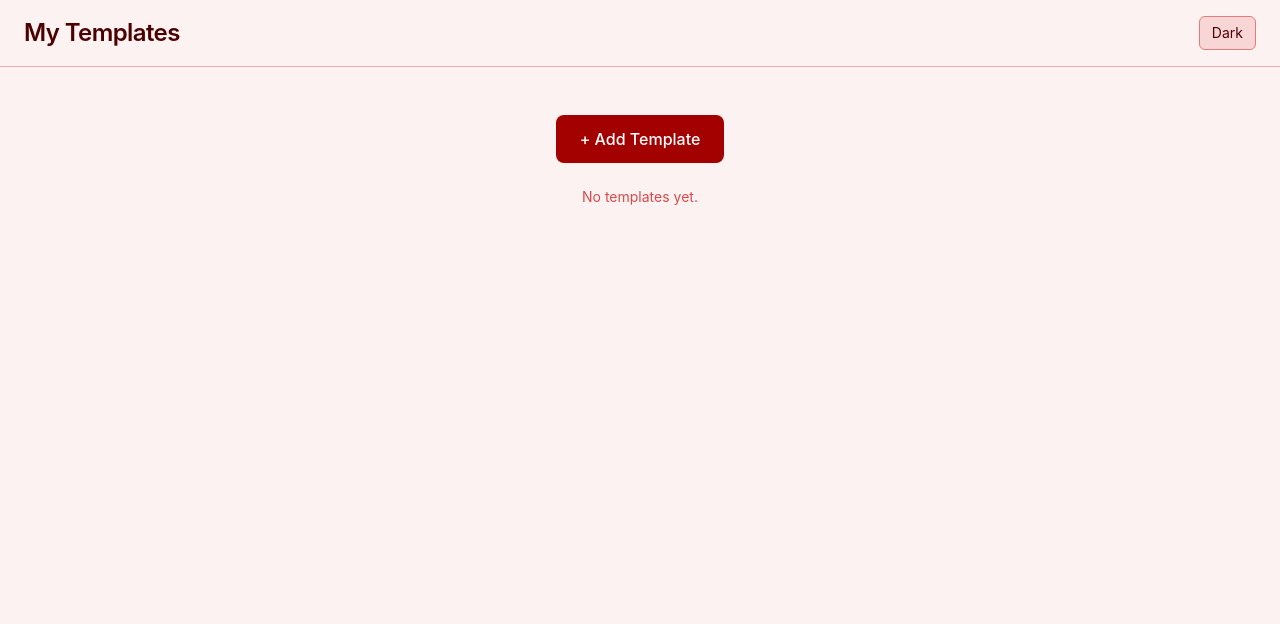
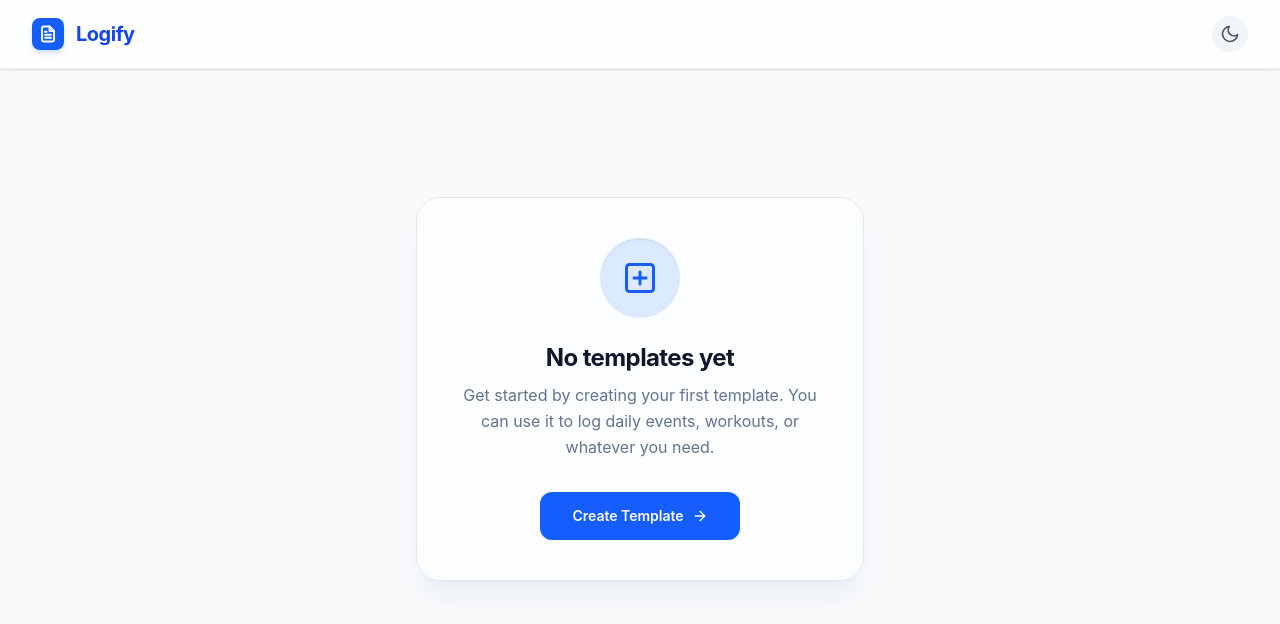
Before and after one commit to ieatcode4breakfast/casuaLogs, a React (Vite) app: page / in a window 1280 px wide. Shown: the top 624 px of the page. Built offline with nearby package versions, Linux system fonts and the light colour scheme.

Commit message:
Update UI design to blue solid theme and add design guidelines

```diff
--- a/src/App.tsx
+++ b/src/App.tsx
@@ -15,29 +15,49 @@ function App() {
   }, [dark])
 
   return (
-    <div className="min-h-screen bg-maroon-50 text-maroon-950 dark:bg-maroon-950 dark:text-maroon-100 font-sans">
-      <header className="flex items-center justify-between px-6 py-4 border-b border-maroon-200 dark:border-maroon-800">
-        <h1 className="text-2xl font-semibold tracking-tight text-maroon-900 dark:text-maroon-100">
-          My Templates
-        </h1>
+    <div className="min-h-screen bg-slate-50 dark:bg-slate-950 text-slate-900 dark:text-slate-100 font-sans selection:bg-blue-200 dark:selection:bg-blue-800 transition-colors duration-300">
+      <header className="sticky top-0 z-10 backdrop-blur-md bg-white/70 dark:bg-slate-950/70 border-b border-slate-200/50 dark:border-slate-800/50 px-8 py-4 flex items-center justify-between shadow-sm">
+        <div className="flex items-center gap-3">
+          <div className="flex h-8 w-8 items-center justify-center rounded-lg bg-blue-600 text-white shadow-md shadow-blue-500/20">
+            <svg xmlns="http://www.w3.org/2000/svg" width="18" height="18" viewBox="0 0 24 24" fill="none" stroke="currentColor" strokeWidth="2.5" strokeLinecap="round" strokeLinejoin="round"><path d="M14 2H6a2 2 0 0 0-2 2v16a2 2 0 0 0 2 2h12a2 2 0 0 0 2-2V8z"/><polyline points="14 2 14 8 20 8"/><line x1="16" y1="13" x2="8" y2="13"/><line x1="16" y1="17" x2="8" y2="17"/><polyline points="10 9 9 9 8 9"/></svg>
+          </div>
+          <h1 className="text-xl font-bold tracking-tight text-blue-700 dark:text-blue-400">
+            Logify
+          </h1>
+        </div>
         <button
           type="button"
           onClick={() => setDark(d => !d)}
-          className="px-3 py-1.5 text-sm rounded-md border border-maroon-300 dark:border-maroon-700 bg-maroon-100 dark:bg-maroon-800 text-maroon-900 dark:text-maroon-100 hover:bg-maroon-200 dark:hover:bg-maroon-700 transition-colors"
+          aria-label="Toggle dark mode"
+          className="cursor-pointer p-2 rounded-full bg-slate-100 dark:bg-slate-800 text-slate-600 dark:text-slate-300 hover:bg-slate-200 dark:hover:bg-slate-700 transition-colors focus:outline-none focus:ring-2 focus:ring-blue-500/50"
         >
-          {dark ? 'Light' : 'Dark'}
+          {dark ? (
+            <svg xmlns="http://www.w3.org/2000/svg" width="20" height="20" viewBox="0 0 24 24" fill="none" stroke="currentColor" strokeWidth="2" strokeLinecap="round" strokeLinejoin="round"><circle cx="12" cy="12" r="5"/><line x1="12" y1="1" x2="12" y2="3"/><line x1="12" y1="21" x2="12" y2="23"/><line x1="4.22" y1="4.22" x2="5.64" y2="5.64"/><line x1="18.36" y1="18.36" x2="19.78" y2="19.78"/><line x1="1" y1="12" x2="3" y2="12"/><line x1="21" y1="12" x2="23" y2="12"/><line x1="4.22" y1="19.78" x2="5.64" y2="18.36"/><line x1="18.36" y1="5.64" x2="19.78" y2="4.22"/></svg>
+          ) : (
+            <svg xmlns="http://www.w3.org/2000/svg" width="20" height="20" viewBox="0 0 24 24" fill="none" stroke="currentColor" strokeWidth="2" strokeLinecap="round" strokeLinejoin="round"><path d="M21 12.79A9 9 0 1 1 11.21 3 7 7 0 0 0 21 12.79z"/></svg>
+          )}
         </button>
       </header>
-      <main className="max-w-4xl mx-auto px-6 py-12 flex flex-col items-center gap-6">
-        <button
-          type="button"
-          className="px-6 py-3 text-base font-medium rounded-lg bg-maroon-600 text-white hover:bg-maroon-700 dark:bg-maroon-500 dark:hover:bg-maroon-400 dark:text-maroon-950 transition-colors focus-visible:outline-2 focus-visible:outline-offset-2 focus-visible:outline-maroon-500"
-        >
-          + Add Template
-        </button>
-        <p className="text-maroon-400 dark:text-maroon-500 text-sm">
-          No templates yet.
-        </p>
+
+      <main className="max-w-5xl mx-auto px-6 py-20 flex flex-col items-center justify-center min-h-[80vh]">
+        <div className="w-full max-w-md p-10 flex flex-col items-center text-center bg-white/50 dark:bg-slate-900/50 backdrop-blur-xl border border-slate-200 dark:border-slate-800 rounded-3xl shadow-xl shadow-blue-900/5 dark:shadow-black/20">
+          <div className="h-20 w-20 bg-blue-100 dark:bg-blue-900/40 text-blue-600 dark:text-blue-400 rounded-full flex items-center justify-center mb-6 shadow-inner">
+            <svg xmlns="http://www.w3.org/2000/svg" width="36" height="36" viewBox="0 0 24 24" fill="none" stroke="currentColor" strokeWidth="2" strokeLinecap="round" strokeLinejoin="round"><rect x="3" y="3" width="18" height="18" rx="2" ry="2"/><line x1="12" y1="8" x2="12" y2="16"/><line x1="8" y1="12" x2="16" y2="12"/></svg>
+          </div>
+          <h2 className="text-2xl font-bold tracking-tight text-slate-900 dark:text-white mb-2">
+            No templates yet
+          </h2>
+          <p className="text-slate-500 dark:text-slate-400 mb-8 max-w-sm leading-relaxed">
+            Get started by creating your first template. You can use it to log daily events, workouts, or whatever you need.
+          </p>
+          <button
+            type="button"
+            className="cursor-pointer group relative inline-flex items-center gap-2 px-8 py-3.5 text-sm font-semibold rounded-xl bg-blue-600 text-white hover:bg-blue-700 dark:bg-blue-500 dark:hover:bg-blue-400 overflow-hidden transition-all duration-300 hover:scale-105 hover:shadow-lg hover:shadow-blue-500/30 focus-visible:outline-2 focus-visible:outline-offset-2 focus-visible:outline-blue-500 active:scale-95"
+          >
+            <span>Create Template</span>
+            <svg className="transition-transform duration-300 group-hover:translate-x-1" xmlns="http://www.w3.org/2000/svg" width="16" height="16" viewBox="0 0 24 24" fill="none" stroke="currentColor" strokeWidth="2" strokeLinecap="round" strokeLinejoin="round"><line x1="5" y1="12" x2="19" y2="12"/><polyline points="12 5 19 12 12 19"/></svg>
+          </button>
+        </div>
       </main>
     </div>
   )
```
Also changed, not shown: 1 other file (tests, documents, lock files or other folders).
